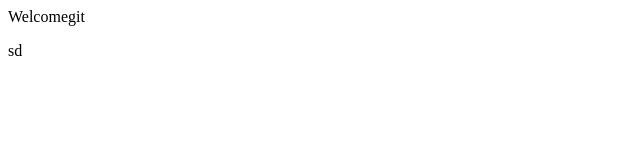
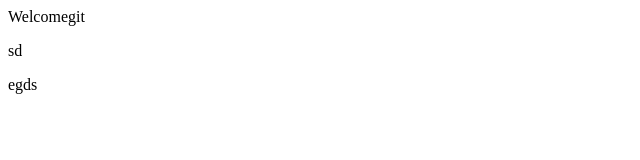
Before and after one commit to IshikaSahu1/localRepo, a plain HTML site: page index.html in a window 1280 px wide. Shown: the full height of the page, 0-640 px from the left. Drawn offline with Linux system fonts and the light colour scheme.

Commit message:
ONe more line

```diff
--- a/index.html
+++ b/index.html
@@ -1,2 +1,3 @@
 <p>Welcomegit </p>
 <p>sd</p>
+<p>egds</p>
```
